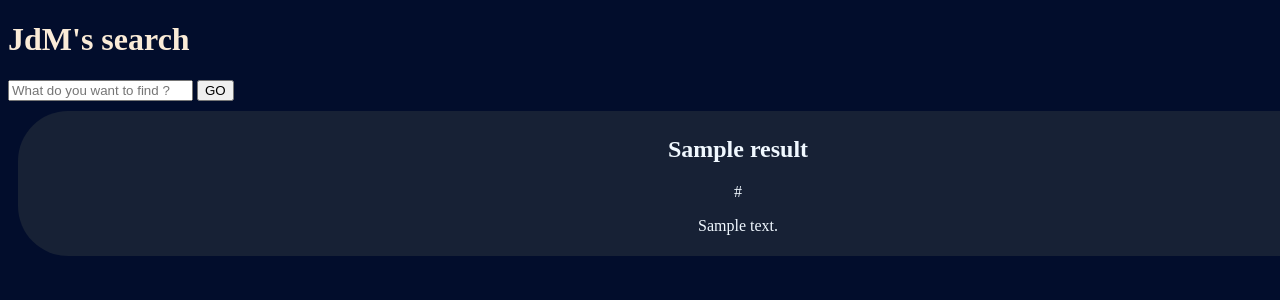
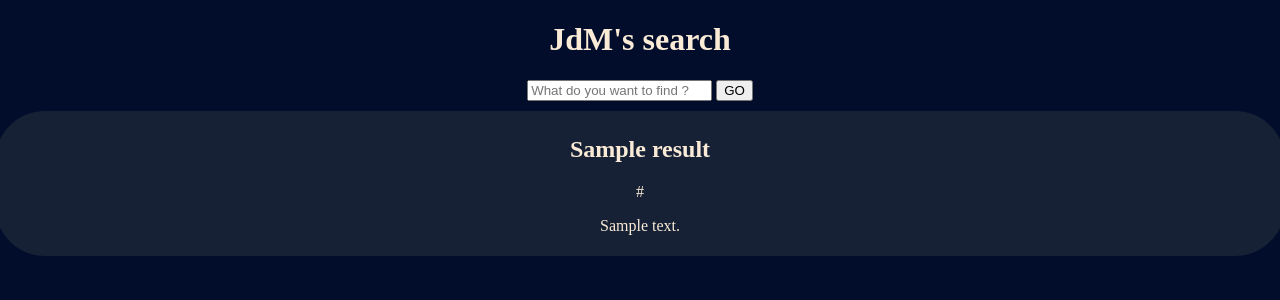
Before and after one commit to asterjdm/Cosmos-Search, a Flask app: template templates/index.html in a window 1280 px wide; the page is wider, and only the part inside the window is pictured. Shown: the top 300 px of that part. Run offline with Flask 3, Linux system fonts and the light colour scheme; the template is opened without the code that fills it: most values are stand-ins (such as "Sample title", 1, 10 or a date in 2020).

Commit message:
improve css

```diff
--- a/static/style/style.css
+++ b/static/style/style.css
@@ -1,14 +1,26 @@
 body{
     background-color: rgb(2, 13, 44);
     color: antiquewhite;
+    margin: 0 auto;
+    display: flex;
+    flex-direction: column;
+    justify-content: center;
+    align-items: center;
+    padding: 0 3vw;
 }
 
 .results{
     padding: 10px;
-    width: 90em;
 }
 
 .searchresult{
+    height: 2.6em;
+    overflow-y: hidden;
+    overflow-x: hidden;
+
+
+
+    width: 80em;
     background-color: #172135;
     border-radius: 50px;
     text-align: center;
--- a/templates/index.html
+++ b/templates/index.html
@@ -16,11 +16,9 @@
     <div class="results">
         {% for result in results %}
             <div class="searchresult">
-                <a class="resulta" href="{{result['link']}}">
                     <h2 class="resultTitle">{{result['title']}}</h2>
                     <p class="resultLink">{{result['link']}}</p>
                     <p class="resultDescription">{{result['description']}}</p>
-                </a>
             </div>
         {% endfor %}
     </div>
```
